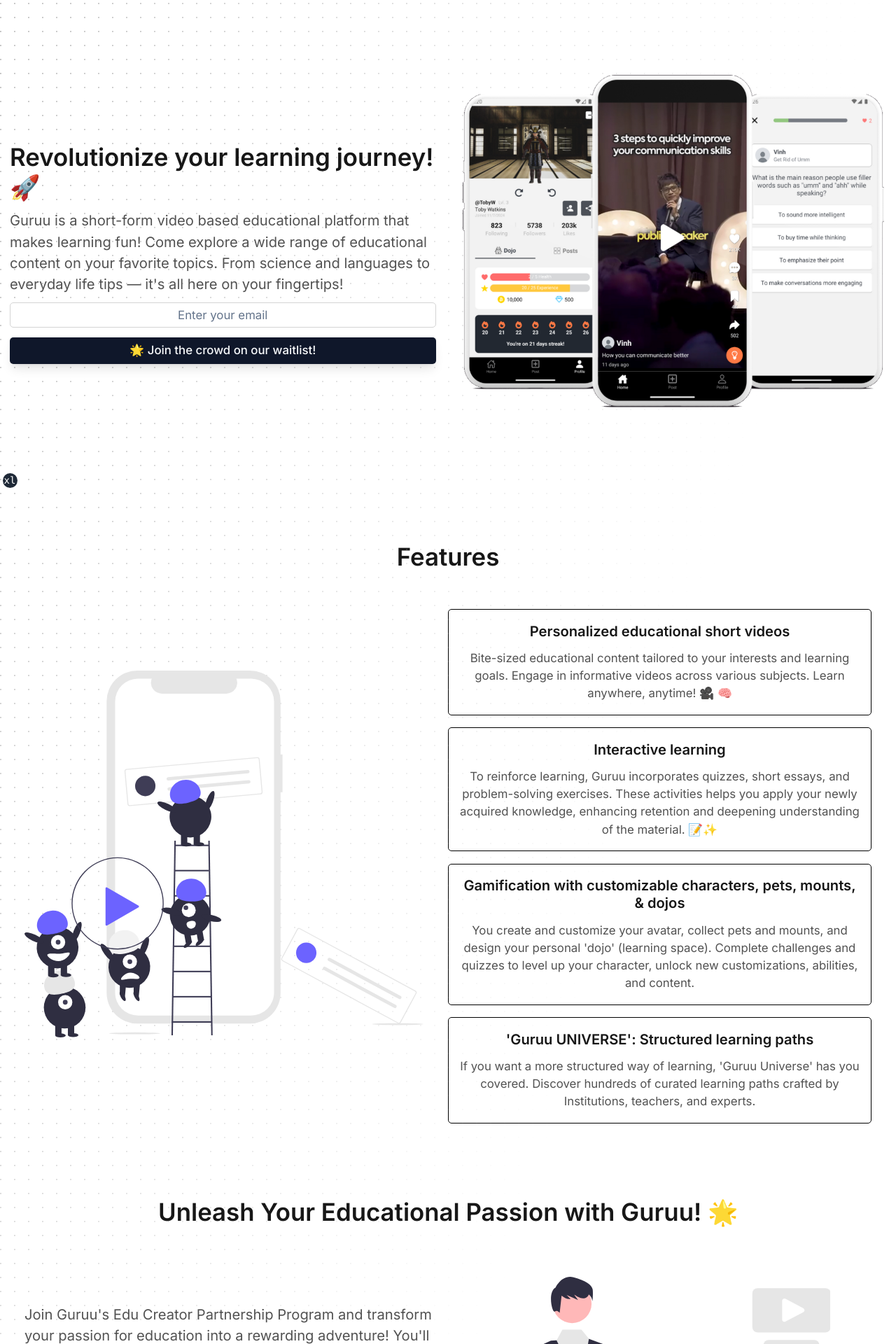
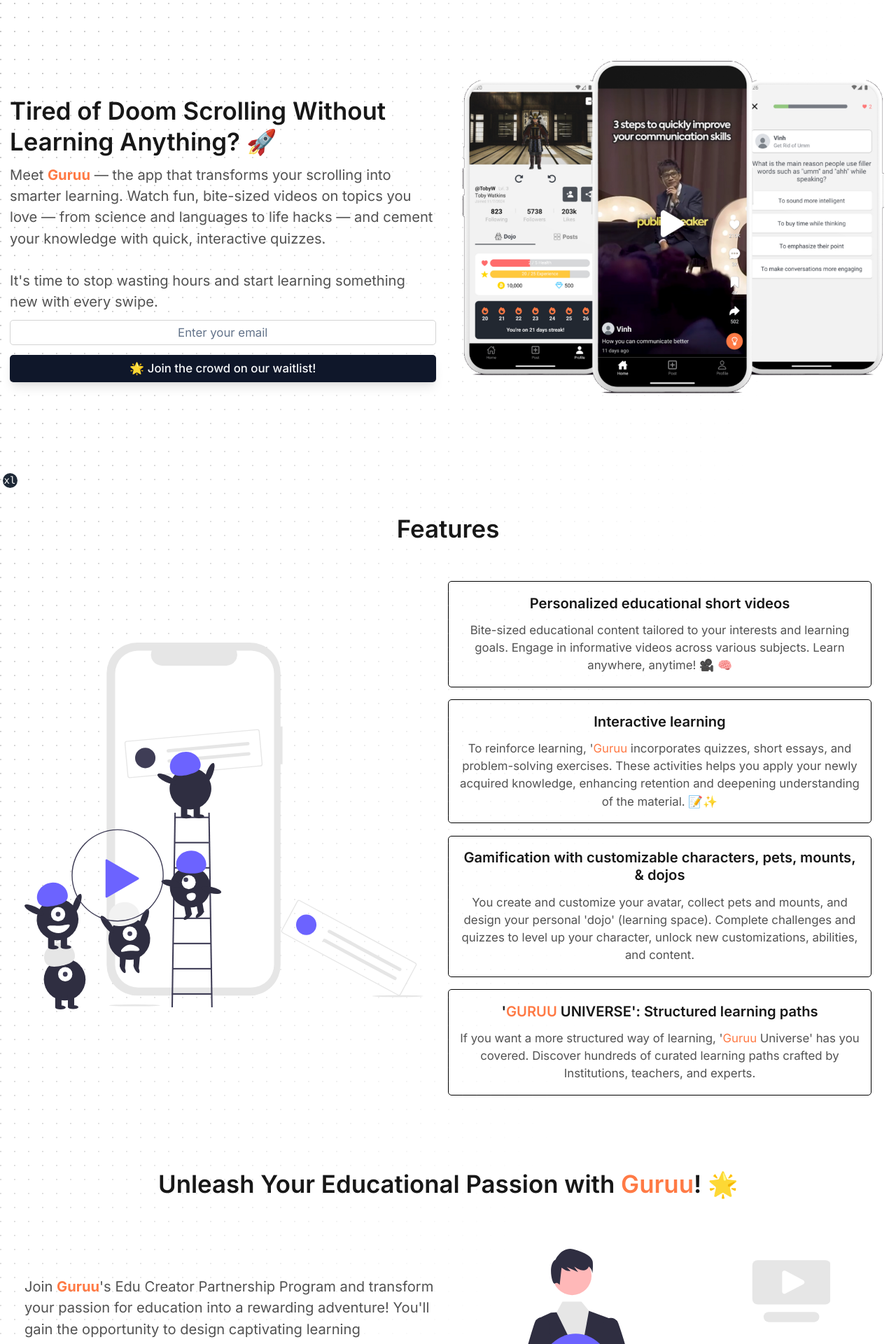
Before and after one commit to itstomlie/guru-website, a Next.js app: page / in a window 1280 px wide. Shown: the part 100-2020 px from the top of the page at 70% size. Built offline with nearby package versions, Linux system fonts and the light colour scheme.

Commit message:
finalize website

```diff
--- a/app/layout.tsx
+++ b/app/layout.tsx
@@ -21,8 +21,8 @@
   ],
   icons: {
     icon: "/icon.ico",
-    shortcut: "/Guruu Orange.svg",
-    apple: "/Guruu Orange.svg",
+    shortcut: "/Guruu-Orange-Cropped.svg",
+    apple: "/Guruu-Orange-Cropped.svg",
   },
 }
 
--- a/components/contact.tsx
+++ b/components/contact.tsx
@@ -63,9 +63,12 @@
           Get in Touch
         </h1>
         <p className="mt-4 text-lg text-neutral-600 dark:text-neutral-300 sm:text-xl">
-          If you&apos;re interested in collaborating or simply curious about
-          Guruu, we&apos;d love to hear from you! Reach out, and we&apos;ll get
-          back to you in no time.
+          If you&apos;re interested in collaborating or simply curious about{" "}
+          <span className="text-lg font-bold text-[#ff7a45]   md:text-xl">
+            Guruu
+          </span>
+          , we&apos;d love to hear from you! Reach out, and we&apos;ll get back
+          to you in no time.
         </p>
         <form
           className="mx-auto mt-4 flex w-full max-w-full flex-col items-center justify-center gap-4 py-5"
--- a/components/features.tsx
+++ b/components/features.tsx
@@ -9,15 +9,42 @@
   },
   {
     title: "Interactive learning",
-    text: "To reinforce learning, Guruu incorporates quizzes, short essays, and problem-solving exercises. These activities helps you apply your newly acquired knowledge, enhancing retention and deepening understanding of the material. 📝✨",
+    text: (
+      <>
+        To reinforce learning, &apos;
+        <span className="text-md mt-4 text-[#ff7a45] sm:text-lg">
+          Guruu
+        </span>{" "}
+        incorporates quizzes, short essays, and problem-solving exercises. These
+        activities helps you apply your newly acquired knowledge, enhancing
+        retention and deepening understanding of the material. 📝✨
+      </>
+    ),
   },
   {
     title: "Gamification with customizable characters, pets, mounts, & dojos",
     text: `You create and customize your avatar, collect pets and mounts, and design your personal 'dojo' (learning space). Complete challenges and quizzes to level up your character, unlock new customizations, abilities, and content.`,
   },
   {
-    title: `'Guruu UNIVERSE': Structured learning paths`,
-    text: `If you want a more structured way of learning, 'Guruu Universe' has you covered. Discover hundreds of curated learning paths crafted by Institutions, teachers, and experts. `,
+    title: (
+      <>
+        &apos;
+        <span className="t text-lg  font-semibold leading-tight text-[#ff7a45]  sm:text-xl">
+          GURUU
+        </span>{" "}
+        UNIVERSE&apos;: Structured learning paths
+      </>
+    ),
+    text: (
+      <>
+        If you want a more structured way of learning, &apos;
+        <span className="text-md mt-4 text-[#ff7a45] sm:text-lg">
+          Guruu
+        </span>{" "}
+        Universe&apos; has you covered. Discover hundreds of curated learning
+        paths crafted by Institutions, teachers, and experts.
+      </>
+    ),
   },
 ]
 
--- a/components/footer.tsx
+++ b/components/footer.tsx
@@ -8,14 +8,14 @@
   return (
     <div className="mt-24">
       <Separator />
-      <section className="flex flex-col items-center py-12">
+      <section className="flex flex-col items-center py-24 gap-10">
         <Image
-          src={"/Guruu Orange.svg"}
+          src={"/Guruu-Orange-Cropped.svg"}
           width={200}
           height={200}
           alt="Why Guruu image"
         />
-        <small className="text-xs text-gray-300">
+        <small className="text-xs text-gray-500">
           © 2024 Guruu. All rights reserved.
         </small>
       </section>
--- a/components/hero.tsx
+++ b/components/hero.tsx
@@ -56,16 +56,24 @@
   }
 
   return (
-    <section className="container flex min-h-[90dvh] flex-col items-center justify-center space-y-5 overflow-hidden md:flex-row md:space-x-10 md:space-y-0 ">
+    <section className="container flex min-h-[85dvh] flex-col items-center justify-center space-y-5 overflow-hidden md:flex-row md:space-x-10 md:space-y-0 ">
       <div className="z-10 order-2 w-full text-start sm:px-0 md:order-1 md:mt-10">
         <h1 className="lg:text-6xl mt-5 text-2xl font-semibold leading-tight text-neutral-900 dark:text-neutral-100 sm:text-4xl md:mt-0">
-          Revolutionize your learning journey! 🚀
+          Tired of Doom Scrolling Without Learning Anything? 🚀
         </h1>
         <p className="mt-3 text-lg text-neutral-600 dark:text-neutral-300 sm:text-xl">
-          Guruu is a short-form video based educational platform that makes
-          learning fun! Come explore a wide range of educational content on your
-          favorite topics. From science and languages to everyday life tips —
-          it&apos;s all here on your fingertips!
+          Meet{" "}
+          <span className="text-lg font-bold text-[#ff7a45]   md:text-xl">
+            Guruu
+          </span>{" "}
+          — the app that transforms your scrolling into smarter learning. Watch
+          fun, bite-sized videos on topics you love — from science and languages
+          to life hacks — and cement your knowledge with quick, interactive
+          quizzes.
+          <br />
+          <br />
+          It&apos;s time to stop wasting hours and start learning something new
+          with every swipe.
         </p>
         <form
           className="mx-auto mt-3 flex w-full max-w-full flex-col items-start justify-center gap-4"
--- a/components/join-guruu.tsx
+++ b/components/join-guruu.tsx
@@ -58,21 +58,29 @@
   return (
     <section className="container mt-5 p-5 sm:p-10 md:mt-10">
       <h2 className="lg:text-6xl text-center text-2xl font-semibold leading-tight text-neutral-900 dark:text-neutral-100 sm:text-4xl">
-        Unleash Your Educational Passion with Guruu! 🌟
+        Unleash Your Educational Passion with{" "}
+        <span className="lg:text-6xl text-2xl font-semibold   text-[#ff7a45] sm:text-4xl">
+          Guruu
+        </span>
+        ! 🌟
       </h2>
       <div className="flex flex-col items-center justify-center space-y-5 sm:space-y-10 md:mt-10 md:flex-row md:space-x-10">
         <div className="order-2 w-full text-start md:order-1">
           <p className="order-3 text-lg text-neutral-600 dark:text-neutral-300 sm:text-xl">
-            Join Guruu&apos;s Edu Creator Partnership Program and transform your
-            passion for education into a rewarding adventure! You&apos;ll gain
-            the opportunity to design captivating learning experiences that
-            resonate with students from primary school to university.
+            Join{" "}
+            <span className="text-lg font-bold text-[#ff7a45]   md:text-xl">
+              Guruu
+            </span>
+            &apos;s Edu Creator Partnership Program and transform your passion
+            for education into a rewarding adventure! You&apos;ll gain the
+            opportunity to design captivating learning experiences that resonate
+            with students from primary school to university.
             <br />
             <br />
             By sharing your expertise, you&apos;ll be part of a global movement
             that empowers learners and enriches minds. Plus, you&apos;ll receive
             recognition and rewards for your creativity, helping you grow as an
-            educational influencer!🎬🎓
+            educational influencer! 🎬🎓
           </p>
           <form
             className="mx-auto flex w-full max-w-full flex-col items-start justify-center gap-4 py-5 "
--- a/components/main-nav.tsx
+++ b/components/main-nav.tsx
@@ -15,7 +15,7 @@
       <Link href="/" className="flex items-center space-x-2">
         {/* <Icons.logo className="h-6 w-6" /> */}
         <Image
-          src={"/Guruu Orange.svg"}
+          src={"/Guruu-Orange-Cropped.svg"}
           width={200}
           height={100}
           alt="Guruuu Logo"
--- a/components/user-flow.tsx
+++ b/components/user-flow.tsx
@@ -14,11 +14,24 @@
   {
     icon: "",
     title: "Create Your Account",
-    text: `Begin your adventure by signing up with Guruu. Use a username and password that you'll remember, and get ready to explore endless learning possibilities.`,
+    text: (
+      <>
+        Begin your adventure by signing up with{" "}
+        <span className="text-sm text-[#ff7a45] sm:text-lg">Guruu</span>. Use a
+        username and password that you&apos;ll remember, and get ready to
+        explore endless learning possibilities.
+      </>
+    ),
   },
   {
     title: "Set Your Preferences",
-    text: "Tell us what excites you! Choose your favorite topics and learning goals to help us customize your educational journey with Guruu.",
+    text: (
+      <>
+        Tell us what excites you! Choose your favorite topics and learning goals
+        to help us customize your educational journey with{" "}
+        <span className="text-sm text-[#ff7a45] sm:text-lg">Guruu</span>.
+      </>
+    ),
   },
   {
     title: "Watch Educational Videos",
--- a/components/why-guruu.tsx
+++ b/components/why-guruu.tsx
@@ -6,17 +6,27 @@
   return (
     <section className="container mt-5 p-5 sm:p-10 md:mt-10">
       <h2 className="lg:text-6xl order-1 text-2xl font-semibold leading-tight text-neutral-900 dark:text-neutral-100 sm:text-4xl">
-        Experience the Power of Personalized Learning with Guruu
+        Experience the Power of Personalized Learning with{" "}
+        <span className="lg:text-6xl text-2xl font-semibold   text-[#ff7a45] sm:text-4xl">
+          Guruu
+        </span>{" "}
+        👀
       </h2>
       <div className="flex flex-col items-center justify-center space-y-5 sm:space-y-10 md:flex-row">
         <div className="order-3 w-full text-start">
           <p className="mt-4 text-lg text-neutral-600 dark:text-neutral-300 sm:text-xl">
-            At Guruu, we place personalized learning at the core of the
-            experience, using advanced AI to recommend educational content that
-            aligns with your unique interests. Whether you&apos;re exploring new
-            scientific concepts, uncovering historical insights, or tackling
-            complex math, Guruu ensures that each recommendation fosters
-            curiosity and engagement.
+            At{" "}
+            <span className="text-lg font-bold text-[#ff7a45]   md:text-xl">
+              Guruu
+            </span>
+            , we place personalized learning at the core of the experience,
+            using advanced AI to recommend educational content that aligns with
+            your unique interests. Whether you&apos;re exploring new scientific
+            concepts, uncovering historical insights, or tackling complex math,{" "}
+            <span className="text-lg font-bold text-[#ff7a45]   md:text-xl">
+              Guruu
+            </span>{" "}
+            ensures that each recommendation fosters curiosity and engagement.
             <br />
             <br />
             Dive into a world of limitless knowledge tailored to keep you
```
Also changed, not shown: public/Guruu-Orange-Cropped.svg (added).
